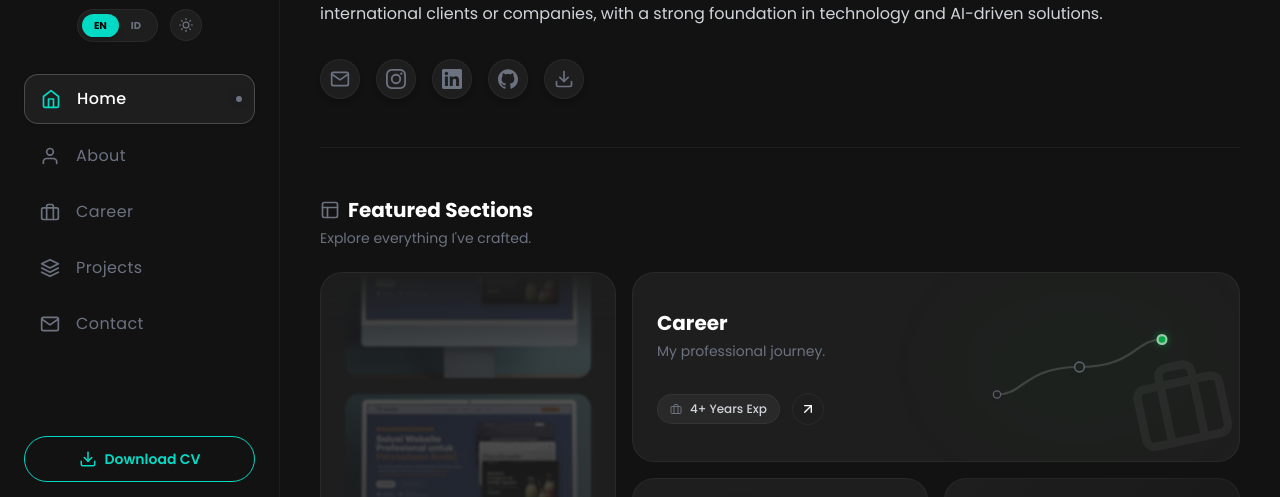
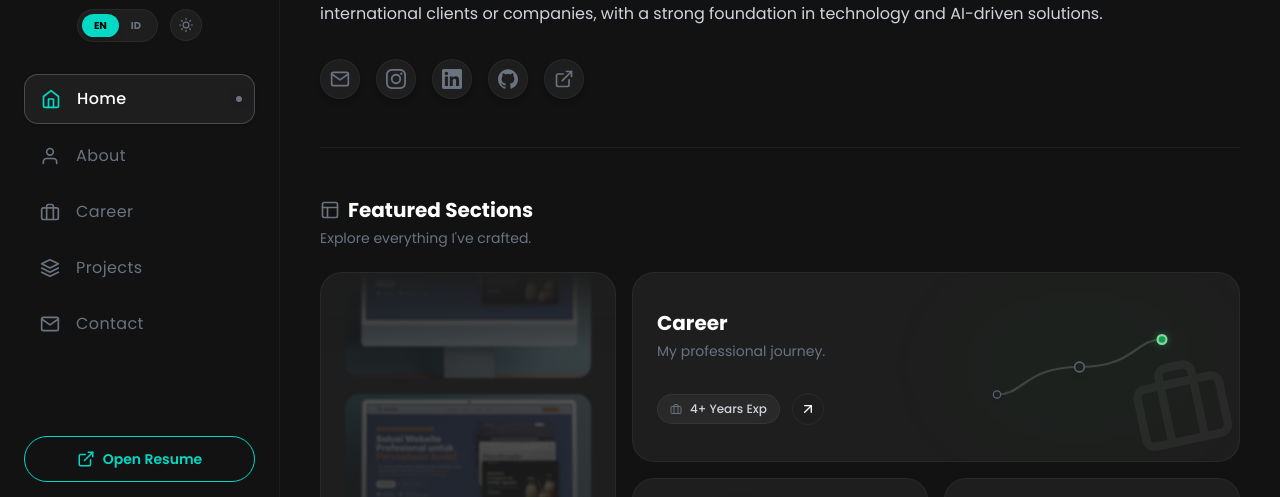
Before and after one commit to DanielRichardRansun/portfolio, a Next.js app: page / in a window 1280 px wide. Shown: the part 239-736 px from the top of the page. Built offline with nearby package versions, Linux system fonts and the light colour scheme.

Commit message:
5th commit, for udpate add light mode

```diff
--- a/app/globals.css
+++ b/app/globals.css
@@ -104,29 +104,6 @@ body {
   font-family: var(--font-poppins), sans-serif;
 }
 
-/*
-  Theme transition: applied temporarily via JS when toggling theme.
-  Uses !important to override Tailwind's transition-* utilities (150ms)
-  so ALL elements (background, text, borders, etc.) switch at the same speed.
-*/
-.theme-switching,
-.theme-switching *,
-.theme-switching *::before,
-.theme-switching *::after {
-  transition:
-    background-color 0.5s ease,
-    color 0.5s ease,
-    border-color 0.5s ease,
-    box-shadow 0.5s ease,
-    fill 0.5s ease,
-    stroke 0.5s ease,
-    opacity 0.5s ease !important;
-}
-.theme-switching img,
-.theme-switching video {
-  transition: none !important;
-}
-
 ::-webkit-scrollbar {
   width: 6px;
 }
@@ -224,3 +201,13 @@ body {
     @apply bg-background text-foreground;
   }
 }
+
+/* UNIVERSAL THEME TRANSITION
+   Forces ALL elements to change together when .theme-transitioning is active */
+.theme-transitioning,
+.theme-transitioning *,
+.theme-transitioning *::before,
+.theme-transitioning *::after {
+  transition: all 0.5s cubic-bezier(0.4, 0, 0.2, 1) !important;
+  transition-delay: 0s !important;
+}
--- a/app/layout.tsx
+++ b/app/layout.tsx
@@ -46,6 +46,8 @@ export default function RootLayout({
           attribute="data-theme"
           defaultTheme="dark"
           enableSystem={false}
+          enableColorScheme={false}
+          disableTransitionOnChange={false}
         >
           <LanguageProvider>
             <InitialLoader />
--- a/app/page.tsx
+++ b/app/page.tsx
@@ -9,7 +9,7 @@ import {
   FiBriefcase,
   FiMail,
   FiArrowRight,
-  FiDownload,
+  FiExternalLink,
   FiMapPin,
   FiTerminal,
 } from "react-icons/fi";
@@ -146,8 +146,8 @@ export default function Home() {
           />
 
           <HoverIconLabel
-            icon={<FiDownload size={20} />}
-            label={t.sidebar.download || "Download CV"}
+            icon={<FiExternalLink size={20} />}
+            label={t.sidebar.download || "Open Resume"}
             href="https://www.canva.com/design/DAGxujweTzY/gzcOn7n6hELOZxBdxkgfDw/view?utm_content=DAGxujweTzY&utm_campaign=designshare&utm_medium=link2&utm_source=uniquelinks&utlId=hb93f5e6498"
             target="_blank"
             rel="noopener noreferrer"
@@ -286,7 +286,7 @@ export default function Home() {
 
           {/* 4. CONTACT */}
           <Link href="/contact" className="contents">
-            <SpotlightCard className="col-span-1 rounded-3xl p-6 group relative overflow-hidden min-h-[240px] flex flex-col gap-2 bg-gradient-to-br from-[var(--surface)] to-[var(--surface-alt)] hover:border-[var(--border-hover)]">
+            <SpotlightCard className="col-span-1 rounded-3xl p-6 group relative overflow-hidden min-h-[240px] flex flex-col gap-2 bg-[var(--surface)] hover:border-[var(--border-hover)]">
               <div className="flex justify-between items-start relative z-20">
                 <div>
                   <h3 className="font-bold text-[var(--text-heading)] text-xl transition-colors">
--- a/components/Sidebar.tsx
+++ b/components/Sidebar.tsx
@@ -17,6 +17,7 @@ import {
   FiSun,
   FiX,
   FiMenu,
+  FiExternalLink,
 } from "react-icons/fi";
 import PixelTransition from "./PixelTransition";
 
@@ -54,13 +55,17 @@ export default function Sidebar() {
 
   const isDark = theme === "dark";
 
-  // Toggle theme with synchronized transition
   const handleThemeToggle = () => {
-    document.documentElement.classList.add("theme-switching");
+    // 1. Force global transition class
+    document.documentElement.classList.add("theme-transitioning");
+
+    // 2. Change theme
     setTheme(isDark ? "light" : "dark");
+
+    // 3. Remove class after transition completes (matching CSS duration)
     setTimeout(() => {
-      document.documentElement.classList.remove("theme-switching");
-    }, 600);
+      document.documentElement.classList.remove("theme-transitioning");
+    }, 500);
   };
 
   return (
@@ -193,7 +198,7 @@ export default function Sidebar() {
             <span
               className={`relative z-10 flex items-center gap-2 text-primary transition-colors duration-300 ${isDark ? "group-hover:text-black" : "group-hover:text-white"}`}
             >
-              <FiDownload
+              <FiExternalLink
                 size={18}
                 className="transition-transform duration-300 group-hover:scale-110"
               />
@@ -237,11 +242,11 @@ export default function Sidebar() {
                   <p
                     style={{
                       fontWeight: 900,
-                      fontSize: "0.8rem",
+                      fontSize: "0.5rem",
                       color: isDark ? "#ffffff" : "#1a1a2e",
                     }}
                   >
-                    D
+                    Hello!
                   </p>
                 </div>
               }
@@ -252,10 +257,10 @@ export default function Sidebar() {
             />
           </div>
           <div className="flex flex-col">
-            <span className="text-sm font-bold text-[var(--text-heading)] leading-none">
+            <span className="text-[14px] font-bold text-[var(--text-heading)] leading-none">
               Daniel Richard R.
             </span>
-            <span className="text-[10px] text-[var(--text-muted)]">
+            <span className="text-[11px] text-[var(--text-muted)]">
               Software Engineer
             </span>
           </div>
@@ -401,7 +406,7 @@ export default function Sidebar() {
               onClick={() => setMobileMenuOpen(false)}
               className="flex items-center gap-2 text-primary font-bold text-sm hover:underline underline-offset-4 decoration-primary"
             >
-              <FiDownload />
+              <FiExternalLink />
               {t.sidebar.download}
             </a>
 
--- a/constants/dictionaries.ts
+++ b/constants/dictionaries.ts
@@ -5,7 +5,7 @@ export const en = {
     career: "Career",
     projects: "Projects",
     contact: "Contact",
-    download: "Download CV",
+    download: "Open Resume",
     footer: "© 2026 Daniel Richard R.",
   },
   home: {
```
Also changed, not shown: public/images/porto/porto1.jpg.
